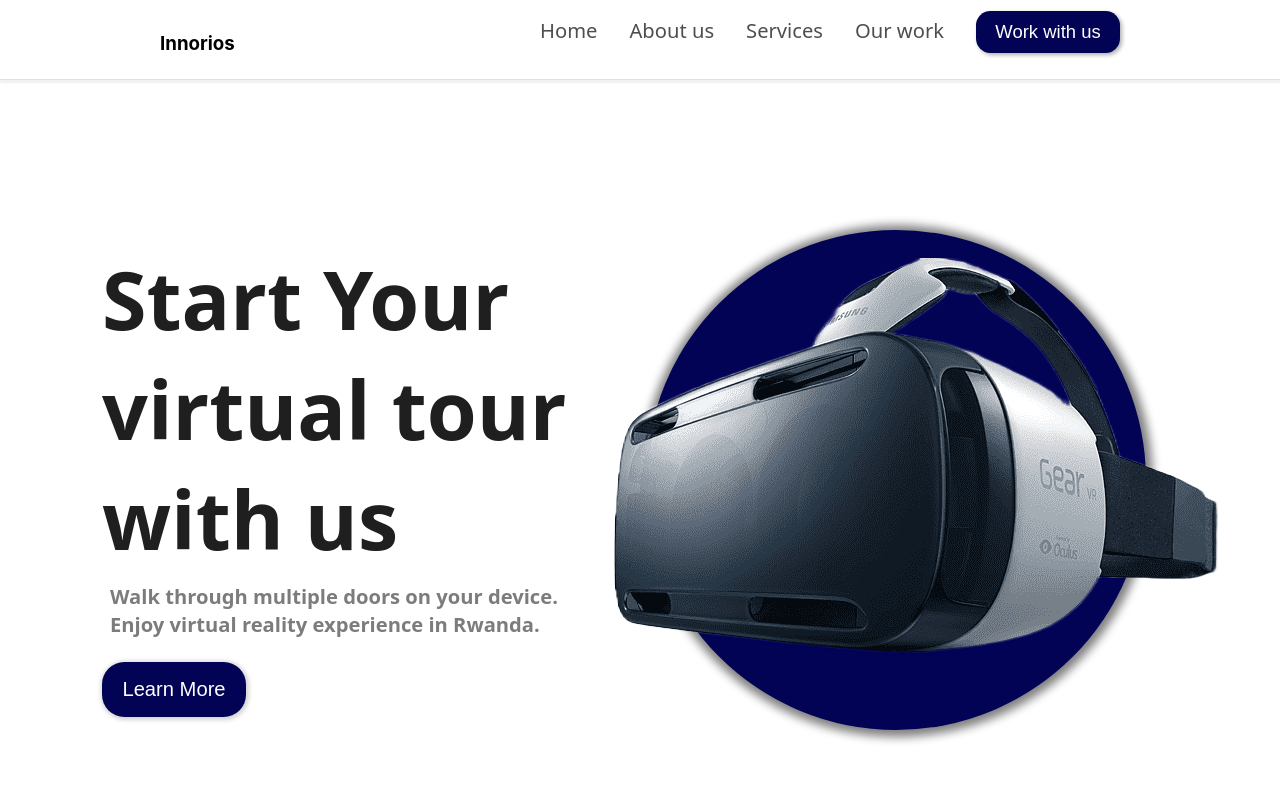
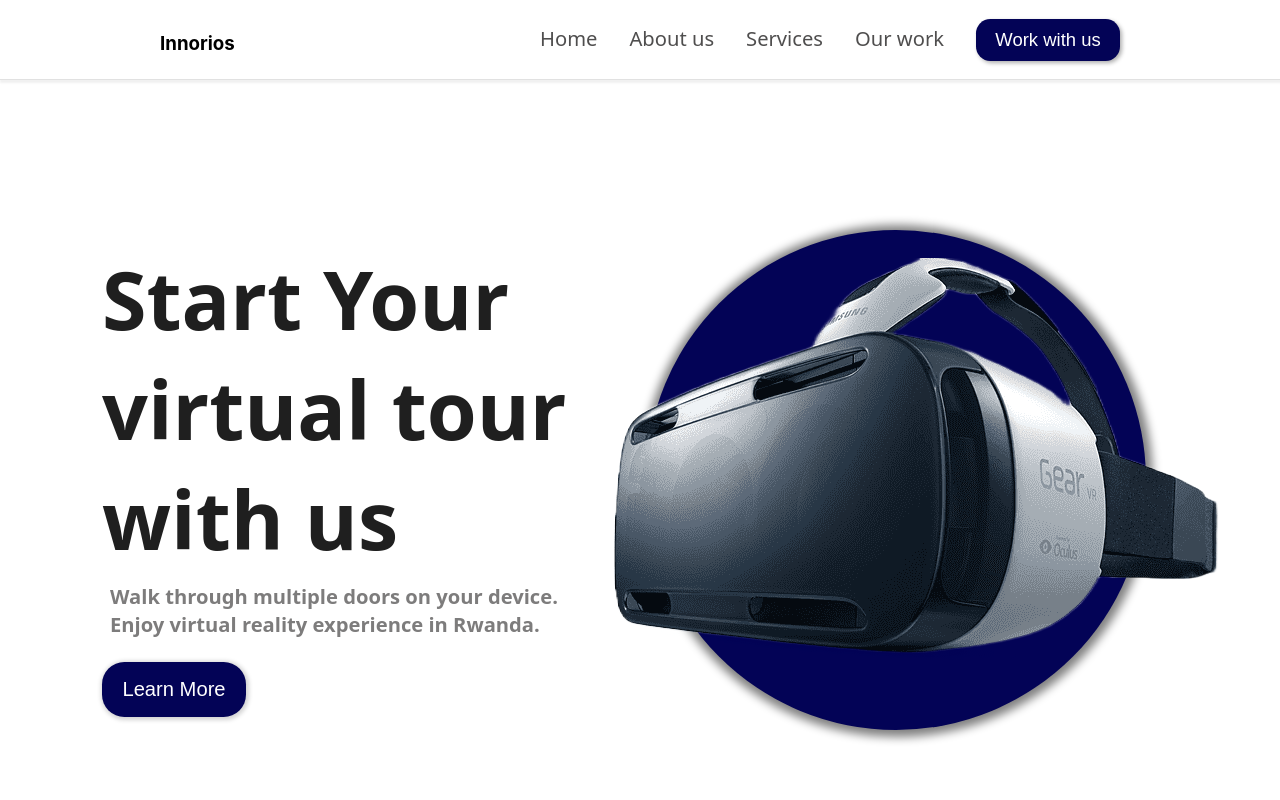
Before and after one commit to EmmaTheDev01/inno, a React (Create React App) app: page / in a window 1280 px wide. Shown: the top 800 px of the page. Built offline with nearby package versions, Linux system fonts and the light colour scheme.

Commit message:
Restyling the navbar

```diff
--- a/src/components/topbar.css
+++ b/src/components/topbar.css
@@ -23,7 +23,7 @@
 }
 .nav-menu{
     float: right;
-    padding: 0 1rem;
+    padding: 0.5rem 1rem;
     list-style-type: none;
     font-size: 2ch;
     font-family: system-ui, -apple-system, BlinkMacSystemFont, 'Segoe UI', Roboto, Oxygen, Ubuntu, Cantarell, 'Open Sans', 'Helvetica Neue', sans-serif;
```
